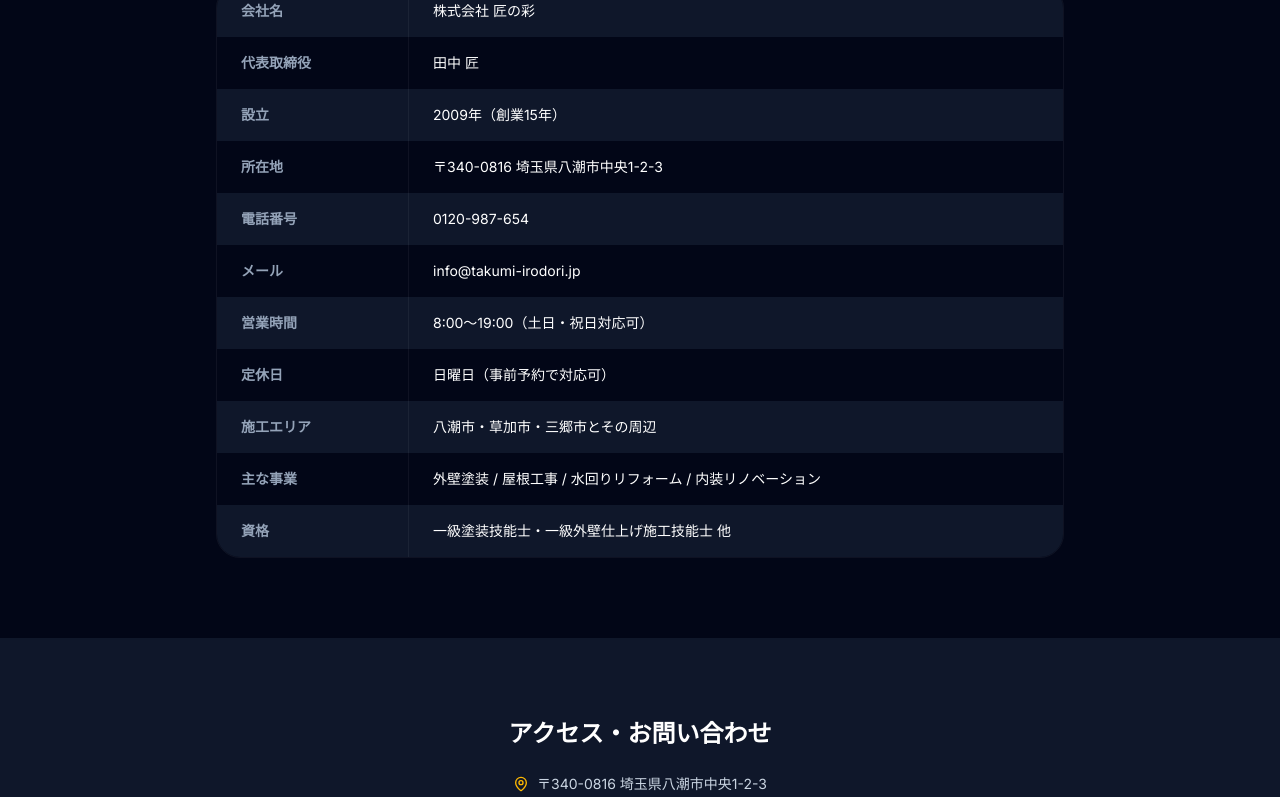
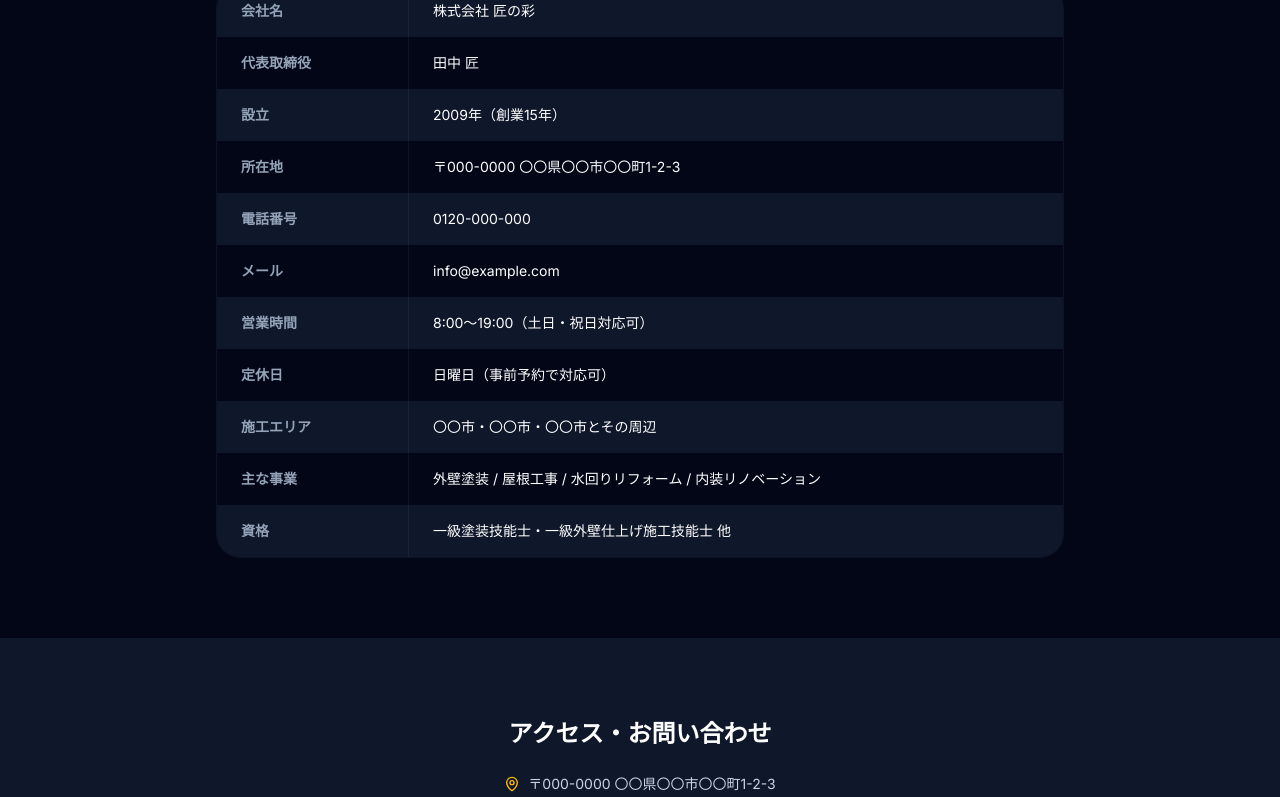
Before and after one commit to tyaranq-beep/takumi-irodori-demo, a React (Vite) app: page /company in a window 1280 px wide. Shown: the part 2000-2797 px from the top of the page. Built offline with nearby package versions, Linux system fonts and the light colour scheme; a web font is replaced by a local one.

Commit message:
docs: anonymize sensitive contact information in demo site

```diff
--- a/src/App.tsx
+++ b/src/App.tsx
@@ -64,8 +64,8 @@ const Header = () => {
                 {l.label}
               </NavLink>
             ))}
-            <a href="tel:0120-987-654" className="flex items-center gap-2 text-white hover:text-indigo-400 transition-colors ml-2 text-sm font-bold">
-              <Phone className="w-4 h-4" />0120-987-654
+            <a href="tel:0120-000-000" className="flex items-center gap-2 text-white hover:text-indigo-400 transition-colors ml-2 text-sm font-bold">
+              <Phone className="w-4 h-4" />0120-000-000
             </a>
             <Link to="/contact" className="bg-indigo-600 hover:bg-indigo-700 text-white px-5 py-2.5 rounded-xl text-sm font-bold transition-all shadow-md hover:shadow-lg">
               無料お見積り
@@ -130,11 +130,11 @@ const Footer = () => (
         <div>
           <p className="text-white font-bold mb-5 text-sm tracking-widest uppercase">お問い合わせ</p>
           <ul className="space-y-4 text-sm text-slate-400">
-            <li className="flex items-center gap-3"><Phone className="w-4 h-4 text-indigo-400 shrink-0" />0120-987-654（8:00〜19:00）</li>
-            <li className="flex items-center gap-3"><Mail className="w-4 h-4 text-indigo-400 shrink-0" />info@takumi-irodori.jp</li>
+            <li className="flex items-center gap-3"><Phone className="w-4 h-4 text-indigo-400 shrink-0" />0120-000-000（8:00〜19:00）</li>
+            <li className="flex items-center gap-3"><Mail className="w-4 h-4 text-indigo-400 shrink-0" />info@example.com</li>
             <li className="flex items-start gap-3">
               <span className="text-amber-400 font-bold shrink-0 text-xs mt-0.5">📍</span>
-              <span>〒340-0816<br />埼玉県八潮市中央1-2-3<br /><span className="text-slate-500">施工エリア：八潮市・草加市・三郷市とその周辺</span></span>
+              <span>〒000-0000<br />〇〇県〇〇市〇〇町1-2-3<br /><span className="text-slate-500">施工エリア：〇〇市・〇〇市・〇〇市とその周辺</span></span>
             </li>
           </ul>
         </div>
@@ -154,7 +154,7 @@ const Footer = () => (
 // ===== スマホ固定CTA =====
 const MobileStickyCTA = () => (
   <div className="fixed bottom-0 left-0 right-0 z-50 lg:hidden flex bg-slate-900 border-t border-white/10 shadow-2xl">
-    <a href="tel:0120-987-654" className="flex-1 flex flex-col items-center justify-center py-3 border-r border-white/10 active:bg-slate-800 transition-colors">
+    <a href="tel:0120-000-000" className="flex-1 flex flex-col items-center justify-center py-3 border-r border-white/10 active:bg-slate-800 transition-colors">
       <Phone className="w-5 h-5 text-white mb-0.5" />
       <span className="text-[10px] font-bold text-white">お電話</span>
     </a>
--- a/src/pages/Company.tsx
+++ b/src/pages/Company.tsx
@@ -12,12 +12,12 @@ const companyInfo = [
     ['会社名', '株式会社 匠の彩'],
     ['代表取締役', '田中 匠'],
     ['設立', '2009年（創業15年）'],
-    ['所在地', '〒340-0816 埼玉県八潮市中央1-2-3'],
-    ['電話番号', '0120-987-654'],
-    ['メール', 'info@takumi-irodori.jp'],
+    ['所在地', '〒000-0000 〇〇県〇〇市〇〇町1-2-3'],
+    ['電話番号', '0120-000-000'],
+    ['メール', 'info@example.com'],
     ['営業時間', '8:00〜19:00（土日・祝日対応可）'],
     ['定休日', '日曜日（事前予約で対応可）'],
-    ['施工エリア', '八潮市・草加市・三郷市とその周辺'],
+    ['施工エリア', '〇〇市・〇〇市・〇〇市とその周辺'],
     ['主な事業', '外壁塗装 / 屋根工事 / 水回りリフォーム / 内装リノベーション'],
     ['資格', '一級塗装技能士・一級外壁仕上げ施工技能士 他'],
 ];
@@ -34,7 +34,7 @@ export default function Company() {
                         地元で、家族と暮らし続けてきた職人が、<br />あなたの家を直します。
                     </h1>
                     <p className="text-slate-400 text-base md:text-lg leading-relaxed max-w-2xl mx-auto">
-                        私たちは八潮市で創業して15年。これまで1,200件以上のご家族と歩んできました。<br />
+                        私たちは〇〇市で創業して15年。これまで1,200件以上のご家族と歩んできました。<br />
                         お客様が満足するまで正直に向き合うこと——それだけを守り続けています。
                     </p>
                     <div className="w-16 h-1 bg-amber-500 mx-auto mt-8 rounded-full" />
@@ -110,9 +110,9 @@ export default function Company() {
                 <div className="max-w-4xl mx-auto px-6 text-center">
                     <h2 className="text-2xl font-serif text-white font-bold mb-6">アクセス・お問い合わせ</h2>
                     <div className="space-y-3 text-slate-300 text-sm mb-8">
-                        <p className="flex items-center justify-center gap-2"><MapPin className="w-4 h-4 text-amber-400" />〒340-0816 埼玉県八潮市中央1-2-3</p>
-                        <p className="flex items-center justify-center gap-2"><Phone className="w-4 h-4 text-amber-400" /><a href="tel:0120-987-654" className="hover:text-amber-400 transition-colors">0120-987-654</a></p>
-                        <p className="flex items-center justify-center gap-2"><Mail className="w-4 h-4 text-amber-400" />info@takumi-irodori.jp</p>
+                        <p className="flex items-center justify-center gap-2"><MapPin className="w-4 h-4 text-amber-400" />〒000-0000 〇〇県〇〇市〇〇町1-2-3</p>
+                        <p className="flex items-center justify-center gap-2"><Phone className="w-4 h-4 text-amber-400" /><a href="tel:0120-000-000" className="hover:text-amber-400 transition-colors">0120-000-000</a></p>
+                        <p className="flex items-center justify-center gap-2"><Mail className="w-4 h-4 text-amber-400" />info@example.com</p>
                     </div>
                     <div className="w-full h-48 bg-slate-800 rounded-3xl flex items-center justify-center text-slate-500 text-sm mb-8 border border-white/5">
                         ✦ Googleマップを埋め込み予定 ✦
--- a/src/pages/Contact.tsx
+++ b/src/pages/Contact.tsx
@@ -12,7 +12,7 @@ export default function Contact() {
     const faqs = [
         { q: '見積もりだけでも大丈夫ですか？', a: 'はい、断っていただいても一切問題ありません。お気軽にご相談ください。' },
         { q: '現地診断に費用はかかりますか？', a: '完全無料です。お伺いしての診断・見積もりはすべて無料でご提供しています。' },
-        { q: '対応エリアはどこですか？', a: '八潮市・草加市・三郷市とその周辺です。隣接エリアの方もまずはご相談ください。' },
+        { q: '対応エリアはどこですか？', a: '〇〇市・〇〇市・〇〇市とその周辺です。隣接エリアの方もまずはご相談ください。' },
         { q: '写真だけで概算はわかりますか？', a: 'はい、LINE相談であれば写真を送っていただくだけでおおよその費用感をお伝えできます。' },
     ];
 
@@ -44,7 +44,7 @@ export default function Contact() {
                             <Phone className="w-6 h-6 text-amber-400" />
                         </div>
                         <p className="text-white font-bold text-lg mb-1">お電話</p>
-                        <p className="text-amber-400 font-bold text-2xl mb-3">0120-987-654</p>
+                        <p className="text-amber-400 font-bold text-2xl mb-3">0120-000-000</p>
                         <p className="text-slate-500 text-xs flex items-center gap-1"><Clock className="w-3 h-3" />8:00〜19:00（土日・祝も対応）</p>
                     </a>
 
--- a/src/pages/Home.tsx
+++ b/src/pages/Home.tsx
@@ -38,16 +38,16 @@ const CTABanner = ({ href = '/contact', text = 'まず無料で診断しても
 // ===== ホームページ =====
 export default function Home() {
     const reasons = [
-        { icon: Award, title: '地域密着の安心感', desc: '八潮市周辺エリアに特化。「スピード対応」と「きめ細かいアフターフォロー」が私たちの強みです。' },
+        { icon: Award, title: '地域密着の安心感', desc: '〇〇市周辺エリアに特化。「スピード対応」と「きめ細かいアフターフォロー」が私たちの強みです。' },
         { icon: PenTool, title: '職人直営の適正価格', desc: '営業マンを挟まないから中間マージンなし。高品質な施工を適正な価格で直接お届けします。' },
         { icon: ShieldCheck, title: '有資格者による確かな技術', desc: '一級塗装技能士が在籍。手抜きなしの長持ちする施工をお約束します。' },
         { icon: MessageCircle, title: '強引な営業は一切なし', desc: 'お客様のペースを第一に。不要な工事の押し売りや、しつこい電話営業は一切いたしません。' },
     ];
 
     const reviews = [
-        { name: 'T様（八潮市在住）', tag: '外壁・屋根塗装', text: '最初は相見積もりをいくつか取ったのですが、説明が一番わかりやすく、近所での評判が良いと聞いて決めました。職人さんの挨拶も気持ちよく、仕事も丁寧で大満足です。' },
-        { name: 'S様（草加市在住）', tag: 'エクステリア改修', text: '細かい要望にも嫌な顔ひとつせず対応してくださり感謝しています。仕上がりも想像以上で、毎日家に帰るのが楽しみになりました。次回も絶対にこちらにお願いします。' },
-        { name: 'M様（三郷市在住）', tag: '屋根修理', text: '他社で「全部やり直す必要がある」と高額な見積もりを出されて不安でした。こちらは「今は部分補修で十分です」と提案してくださり、本当に信頼できる会社だと感じました。' },
+        { name: 'T様（〇〇市在住）', tag: '外壁・屋根塗装', text: '最初は相見積もりをいくつか取ったのですが、説明が一番わかりやすく、近所での評判が良いと聞いて決めました。職人さんの挨拶も気持ちよく、仕事も丁寧で大満足です。' },
+        { name: 'S様（〇〇市在住）', tag: 'エクステリア改修', text: '細かい要望にも嫌な顔ひとつせず対応してくださり感謝しています。仕上がりも想像以上で、毎日家に帰るのが楽しみになりました。次回も絶対にこちらにお願いします。' },
+        { name: 'M様（〇〇市在住）', tag: '屋根修理', text: '他社で「全部やり直す必要がある」と高額な見積もりを出されて不安でした。こちらは「今は部分補修で十分です」と提案してくださり、本当に信頼できる会社だと感じました。' },
     ];
 
     return (
@@ -74,7 +74,7 @@ export default function Home() {
                                 className="inline-flex items-center gap-2 px-4 py-2 bg-indigo-600/90 text-white text-sm font-bold rounded-full mb-8 block w-fit"
                                 variants={{ hidden: { opacity: 0, y: 20 }, show: { opacity: 1, y: 0, transition: { duration: 0.7, ease: [0.22, 1, 0.36, 1] as [number, number, number, number] } } }}
                             >
-                                地域密着・八潮市周辺で選ばれ続けて15年
+                                地域密着・〇〇市周辺で選ばれ続けて15年
                             </motion.span>,
                             <motion.h1
                                 key="h1"
@@ -103,12 +103,12 @@ export default function Home() {
                                     </Link>
                                 </motion.div>
                                 <motion.a
-                                    href="tel:0120-987-654"
+                                    href="tel:0120-000-000"
                                     className="bg-white/10 hover:bg-white/15 backdrop-blur-md border border-white/20 text-white px-8 py-4 rounded-full text-lg font-bold flex items-center justify-center gap-2 transition-all"
                                     whileHover={{ scale: 1.04, borderColor: 'rgba(255,255,255,0.4)' }}
                                     whileTap={{ scale: 0.97 }}
                                 >
-                                    <Phone className="w-5 h-5" />0120-987-654
+                                    <Phone className="w-5 h-5" />0120-000-000
                                 </motion.a>
                             </motion.div>,
                             <motion.div
--- a/src/pages/Works.tsx
+++ b/src/pages/Works.tsx
@@ -9,7 +9,7 @@ const cases = [
         id: 'case01',
         category: '外壁・屋根',
         title: '外壁塗装＋屋根カバー工法',
-        location: '八潮市 / 築31年 一戸建て',
+        location: '〇〇市 / 築31年 一戸建て',
         problem: '全体的な色あせとひび割れ（クラック）が進行。一部から雨漏りの形跡が確認された。',
         solution: 'フッ素系塗料を使用した3度塗り施工。屋根はカバー工法で新しい金属屋根を設置。防水性・断熱性が大幅に改善。',
         cost: '85〜110万円',
@@ -22,7 +22,7 @@ const cases = [
         id: 'case02',
         category: '水回り',
         title: 'キッチン＋ユニットバス全面交換',
-        location: '草加市 / 築28年 一戸建て',
+        location: '〇〇市 / 築28年 一戸建て',
         problem: 'キッチンの排水詰まりが頻発。ユニットバスはカビと腐食が進み、床が沈み始めていた。',
         solution: 'オープンプランのシステムキッチンに全面交換。ユニットバスは標準より広い1.25坪タイプを採用し、バリアフリー対応の手すりも設置。',
         cost: '120〜160万円',
@@ -35,7 +35,7 @@ const cases = [
         id: 'case03',
         category: '内装',
         title: '和室→洋室リノベーション',
-        location: '三郷市 / 築40年 一戸建て',
+        location: '〇〇市 / 築40年 一戸建て',
         problem: '和室の畳が腐食し、冬は底冷えが激しかった。老親の移動のため洋室化を希望。',
         solution: '畳を撤去しナラ無垢フローリングに変更。床下に断熱材を追加。押入れをクローゼットに改修。明るく広く感じられる空間に一変。',
         cost: '50〜70万円',
```
